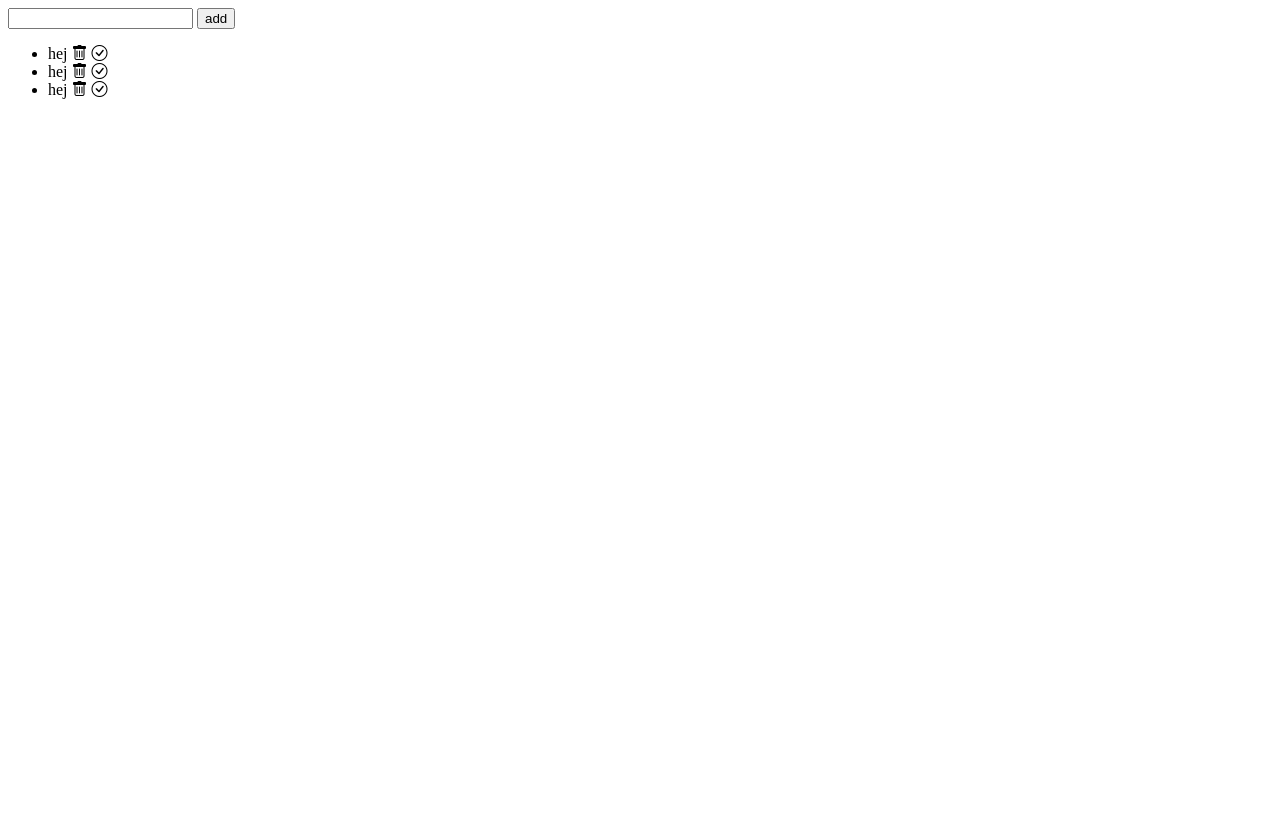
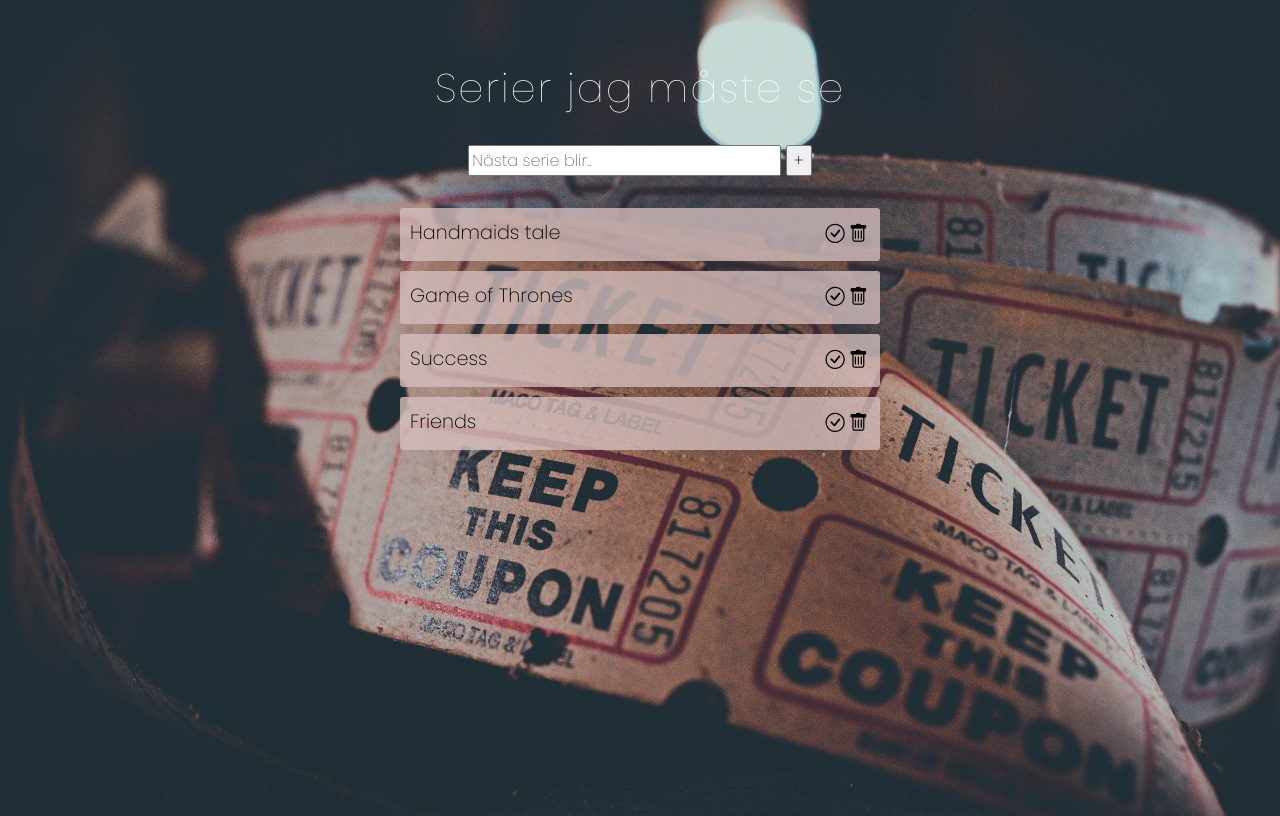
Before and after one commit to Harosen1501/Projekt1JS, a website: page index.html in a window 1280 px wide. Drawn offline with nearby package versions, Linux system fonts and the light colour scheme.

Commit message:
made styling

```diff
--- a/index.html
+++ b/index.html
@@ -3,25 +3,41 @@
    <head>
       <meta charset="UTF-8">
       <meta name="viewport" content="width=device-width, initial-scale=1.0">
-    <title>Document</title>
+      <title>Min serie lista</title>
+      <link rel="stylesheet" href="css/main.css"/>
       <script defer src="js/main.js"></script>
       <link rel="stylesheet" href="https://cdn.jsdelivr.net/npm/bootstrap-icons@1.7.0/font/bootstrap-icons.css">
+      <style>
+         @import url('https://fonts.googleapis.com/css2?family=Poppins:wght@100;200&display=swap');
+      </style>
    </head>
    <body>
       <main>
-        <input type="text" id="input">
-        <button class="button">add</button>
+         <header>
+            <h1>
+               Serier jag måste se
+            </h1>
+         </header>
+         <div class="inputContainer">
+            <input type="text" id="input" placeholder="Nästa serie blir..">
+            <button class="button">+</button>
+         </div>
          <ul  id="listContainer" class="ul">
-            <li class="lista">hej
+            <li class="lista">Handmaids tale
                <i class="bi bi-trash"></i>
                <i class="bi bi-check-circle"></i>
             </li>
-            <li class="lista">hej
+            <li class="lista">Game of Thrones
                <i class="bi bi-trash"></i>
                <i class="bi bi-check-circle"></i>
             </li>
             <li class="lista">
-                hej
+               Success
+               <i class="bi bi-trash"></i>
+               <i class="bi bi-check-circle"></i>
+            </li>
+            <li class="lista">
+               Friends
                <i class="bi bi-trash"></i>
                <i class="bi bi-check-circle"></i>
             </li>
--- a/js/main.js
+++ b/js/main.js
@@ -1,32 +1,29 @@
-window.onload = function(){
+window.onload = function () {
 	deleteString();
 	checkButton();
 };
 
-function deleteString (){
+function deleteString() {
 	let trash = document.querySelectorAll(".bi-trash");
-    trash.forEach((deleteButton) =>{
-        deleteButton.addEventListener("click", ()=>{
+	trash.forEach((deleteButton) => {
+		deleteButton.addEventListener("click", () => {
 			deleteButton.parentElement.remove();
 		});
 	});
 };
 
-function checkButton (){
+function checkButton() {
 	let check = document.querySelectorAll(".bi-check-circle");
-check.forEach((done)=>{
-    done.addEventListener("click", ()=>{
-        done.style.color = "green";
+	check.forEach((done) => {
+		done.addEventListener("click", () => {
+			done.style.color = "darkgreen";
 		});
 	});
 };
 
 
-
-
-
 let addElement = document.querySelector(".button");
-addElement.addEventListener("click", () =>{
+addElement.addEventListener("click", () => {
 	let li = document.createElement("li");
 	li.classList.add("lista");
 	let x = document.createElement("i");
@@ -36,11 +33,12 @@ addElement.addEventListener("click", () =>{
 	doneButton.classList.add("bi");
 	doneButton.classList.add("bi-check-circle");
 
+
 	let inputValue = document.getElementById("input").value;
 	let text = document.createTextNode(inputValue);
 	li.appendChild(text);
-if (inputValue === ""){
-    alert("Du måste skriva något");
+	if (inputValue === "") {
+		alert("Ojdå! Nu missade du att fylla i textrutan..");
 	} else {
 		document.getElementById("listContainer").appendChild(li);
 	}
--- a/sass/main.scss
+++ b/sass/main.scss
@@ -0,0 +1,65 @@
+* {
+	box-sizing: border-box;
+	font-family: "poppins", sans-serif;
+}
+body {
+	background-image: url("../img/ticket-gb3699ff3f_1920.jpg");
+	background-repeat: no-repeat;
+	background-position: top;
+	background-size: cover;
+	height: 100vh;
+	font-size: 16px;
+}
+
+main {
+	display: flex;
+	align-items: center;
+	flex-direction: column;
+
+	h1 {
+		color: white;
+		font-size: 1.5rem;
+		font-weight: lighter;
+		letter-spacing: 2px;
+		margin-top: 50px;
+	}
+}
+.lista {
+	margin: 5px;
+	padding: 10px;
+	list-style: none;
+	width: 40vh;
+	border-radius: 3px;
+	background-color: rgba(214, 192, 192, 0.774);
+}
+
+.ul {
+	padding: 11px;
+	display: flex;
+	flex-direction: column;
+
+	.bi {
+		position: relative;
+		float: right;
+		padding: 2px;
+	}
+}
+
+@media screen and (min-width: 786px) {
+	main {
+		h1 {
+			font-size: 2.5rem;
+		}
+	}
+	.lista {
+		font-size: 1.2rem;
+	}
+	#input,
+	.button {
+		font-size: 1rem;
+	}
+
+	.lista {
+		width: 60vh;
+	}
+}
```
Also changed, not shown: css/main.css, img/ticket-gb3699ff3f_1920.jpg (added), 1 other file. Lines whose indentation alone changed are shown as unchanged.
